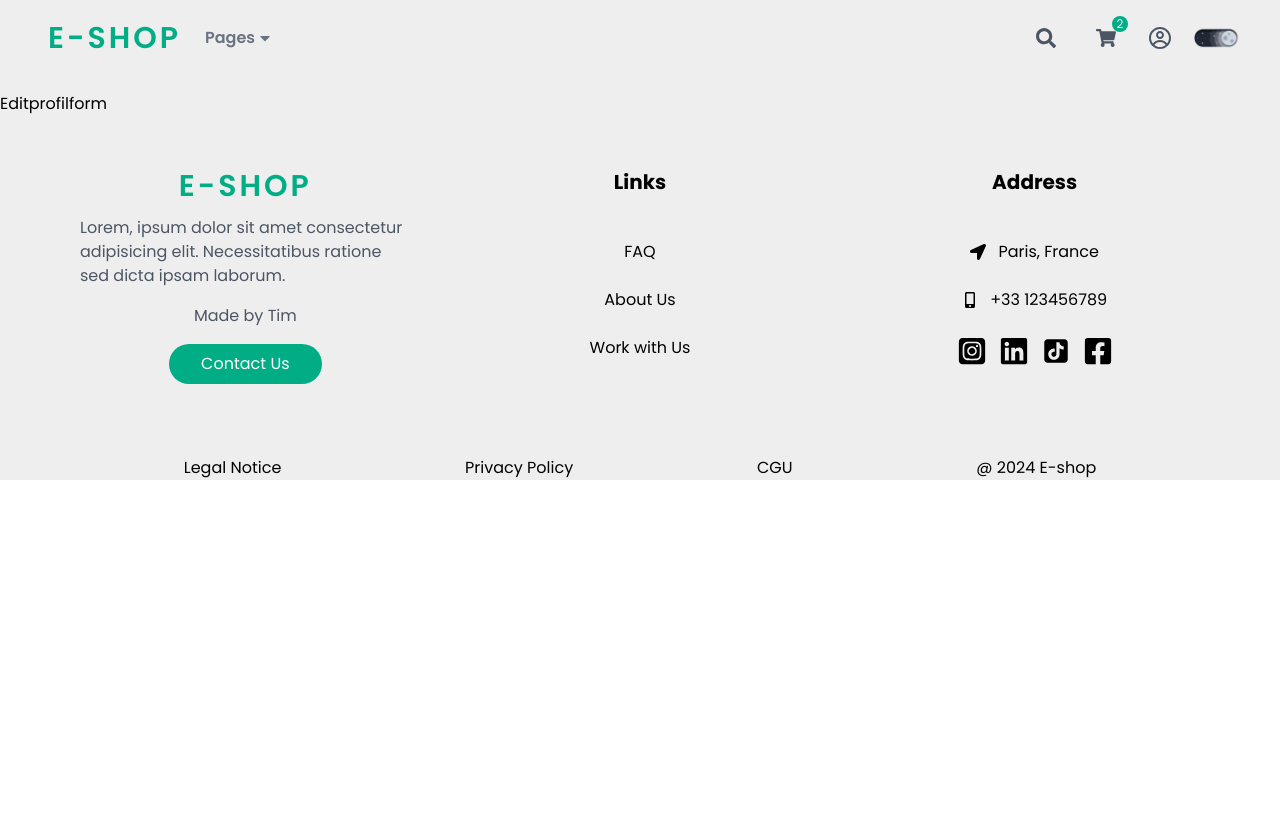
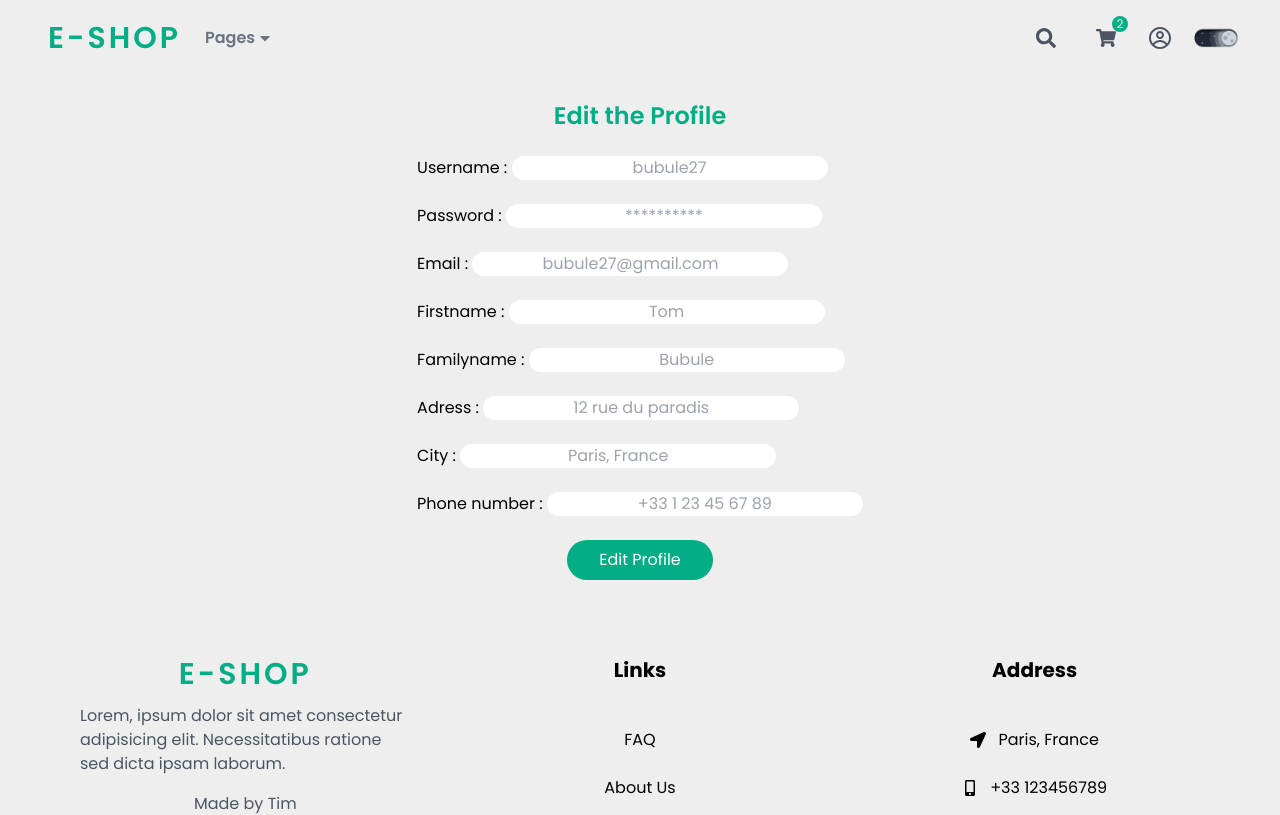
Before and after one commit to ThimotheeT/Eshop-front, a React (Vite) app in the folder E-shop/: page /editprofil in a window 1280 px wide. Shown: the top 815 px of the page. Built offline with nearby package versions, Linux system fonts and the light colour scheme.

Commit message:
ajout de profiledit et quelques modif banner et profil

```diff
--- a/E-shop/src/components/composants/Editprofilform.jsx
+++ b/E-shop/src/components/composants/Editprofilform.jsx
@@ -1,9 +1,82 @@
-import React from 'react'
+import React from "react";
+import Button from "../details/Button";
+import { Link } from "react-router-dom";
+
+const customer = {
+    username: "bubule27",
+    password: "**********",
+    email: "bubule27@gmail.com",
+    first: "Tom",
+    family: "Bubule",
+    adress: "12 rue du paradis",
+    city: "Paris, France",
+    phone: "+33 1 23 45 67 89",
+  };
+
+  function handleClick() {
+    alert('Profile edited !');
+  }
 
 const Editprofilform = () => {
   return (
-    <div>Editprofilform</div>
-  )
-}
+    <div>
+      <div className="flex m-auto my-6 w-[60%] h-auto">
+        <div className="flex m-auto flex-col">
+          <h1 className="text-center font-semibold text-xl sm:text-2xl text-primary">
+            Edit the Profile
+          </h1>
+          <br />
+          <div>
+            <label>Username : </label>
+            <input className="dark:text-brandBlack rounded-xl text-center" type="text" placeholder={customer.username}/>
+          </div>
+          <br />
+          <div>
+            <label>Password : </label>
+            <input className="dark:text-brandBlack rounded-xl text-center" type="password" placeholder={customer.password}/>
+          </div>
+          <br />
+          <div>
+            <label>Email : </label>
+            <input className="dark:text-brandBlack rounded-xl text-center" type="email" placeholder={customer.email}/>
+          </div>
+          <br />
+          <div>
+            <label>Firstname : </label>
+            <input className="dark:text-brandBlack rounded-xl text-center" type="text" placeholder={customer.first}/>
+          </div>
+          <br />
+          <div>
+            <label>Familyname : </label>
+            <input className="dark:text-brandBlack rounded-xl text-center" type="text" placeholder={customer.family}/>
+          </div>
+          <br />
+          <div>
+            <label>Adress : </label>
+            <input className="dark:text-brandBlack rounded-xl text-center" type="text" placeholder={customer.adress}/>
+          </div>
+          <br />
+          <div>
+            <label>City : </label>
+            <input className="dark:text-brandBlack rounded-xl text-center" type="text" placeholder={customer.city}/>
+          </div>
+          <br />
+          <div>
+            <label>Phone number : </label>
+            <input className="dark:text-brandBlack rounded-xl text-center" type="text" placeholder={customer.phone}/>
+          </div>
+          <br />
+          <Link to="/profil" onClick={handleClick} className="mx-8 text-center">
+            <Button
+              text={"Edit Profile"}
+              bgColor={"bg-primary"}
+              textColor={"text-white"}
+            />
+          </Link>
+        </div>
+      </div>
+    </div>
+  );
+};
 
-export default Editprofilform
+export default Editprofilform;
--- a/E-shop/src/components/composants/Profilcard.jsx
+++ b/E-shop/src/components/composants/Profilcard.jsx
@@ -19,7 +19,7 @@ const Profilcard = () => {
       <div className="flex m-auto my-6 w-[60%] h-auto">
         <div className="flex m-auto flex-col">
           <h1 className="text-center font-semibold text-xl sm:text-2xl text-primary">
-            Profil
+            Profile
           </h1>
           <br />
           <div>
@@ -56,7 +56,7 @@ const Profilcard = () => {
           <br />
           <Link to="/editprofil" className="mx-8 text-center">
             <Button
-              text={"Edit Profil"}
+              text={"Edit Profile"}
               bgColor={"bg-primary"}
               textColor={"text-white"}
             />
--- a/E-shop/src/components/pages/Home.jsx
+++ b/E-shop/src/components/pages/Home.jsx
@@ -5,12 +5,12 @@ import Services from '../details/Services';
 import Img1 from '../../assets/product/314212337704_02.webp';
 
 const BannerData = {
-  discount : "30% OFF",
+  discount : "20% OFF",
   title: "Sneakers",
-  date: "10 Jan to 28 Jan",
+  date: "5 Aug to 15 Aug",
   image: Img1,
   title2: "Air Max",
-  title3: "Winter Sale",
+  title3: "Summer Sale",
   title4: "Lorem ipsum, dolor sit amet cosecteyrt adispijfpt elit.",
   bgColor: "primary"
 };
```
